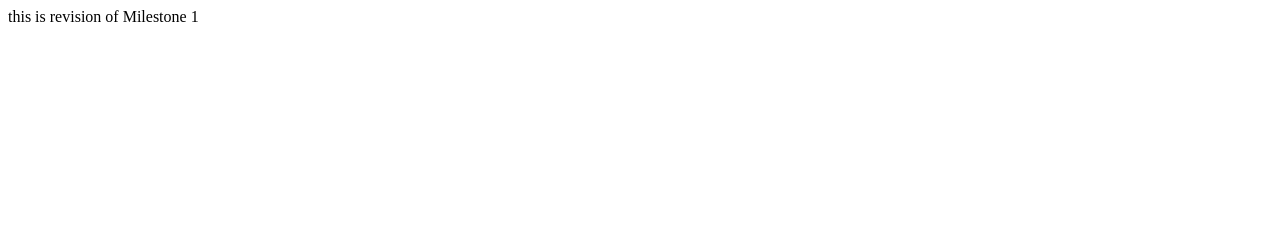
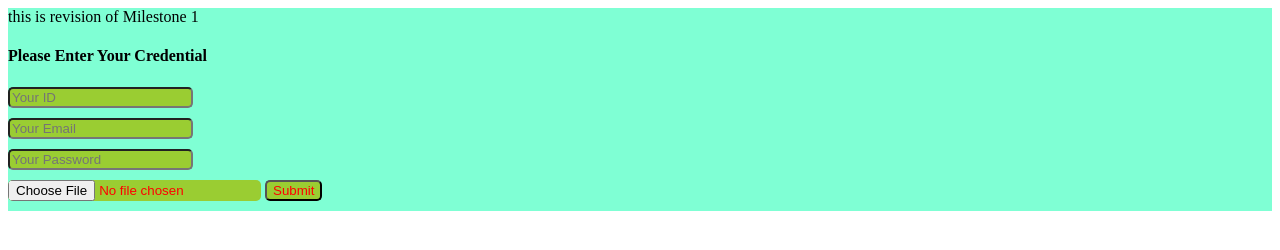
Before and after one commit to Prasunjitsaha/RevisionMilestn1, a plain HTML site: page index.html in a window 1280 px wide. Drawn offline with Linux system fonts and the light colour scheme.

Commit message:
third commit 1st dec

```diff
--- a/index.html
+++ b/index.html
@@ -4,9 +4,35 @@
     <meta charset="UTF-8">
     <meta name="viewport" content="width=device-width, initial-scale=1.0">
     <title>RevisionMilestone1</title>
+    <style>
+        input{
+            color: red;
+            background: yellowgreen;
+            margin-bottom: 10px;
+            border-radius: 5px;
+        }
+        .bgcolor{
+            background-color: aquamarine;
+        }
+    </style>
 
 </head>
 <body>
+    <div class="bgcolor">
     this is revision of Milestone 1
+
+    <form action="">
+        <h4>Please Enter Your Credential</h4>
+        <input type="text" placeholder="Your ID">
+        <br>
+        <input type="email" placeholder="Your Email">
+        <br>
+        <input type="password" name="" id="" placeholder="Your Password">
+        <br>
+        <input type="file">
+        <input type="submit">
+
+    </form>
+</div>
 </body>
 </html>
```
Also changed, not shown: audio.html (added, +12 -0 lines).
